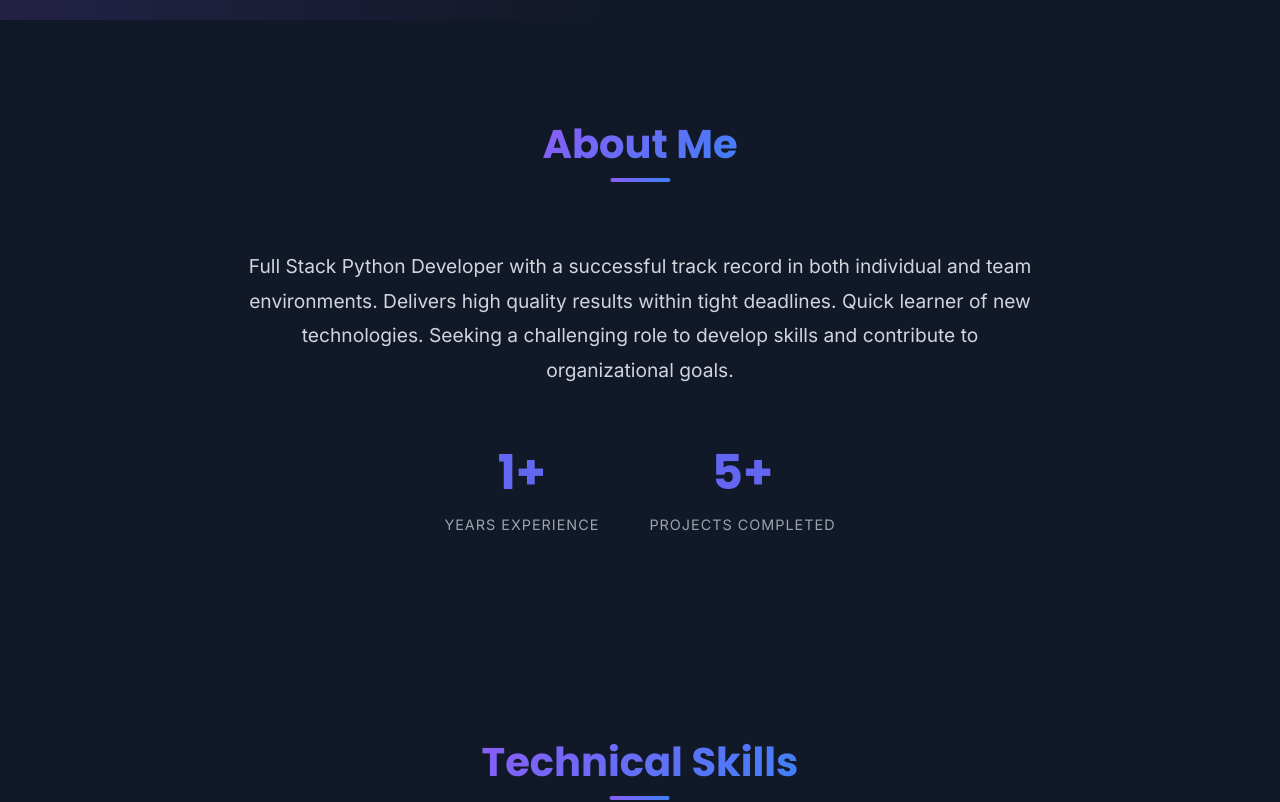
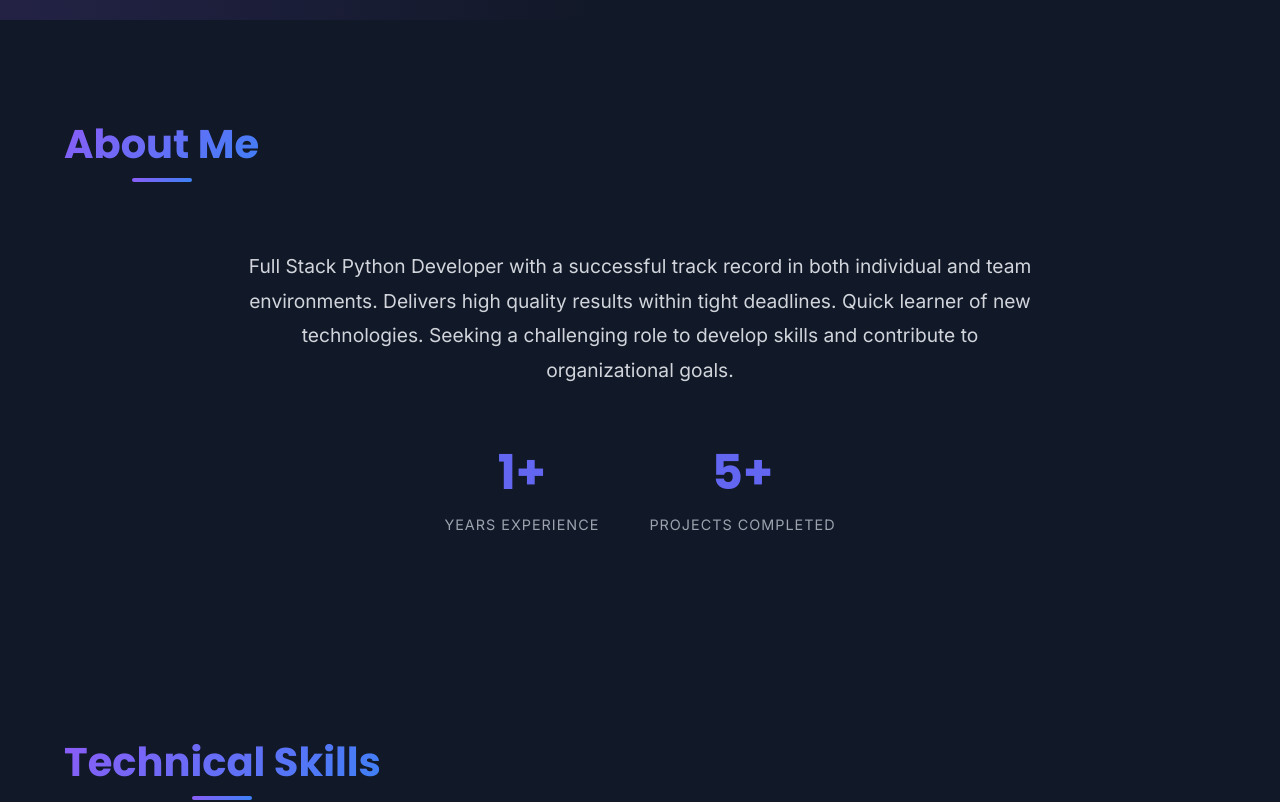
Before and after one commit to rashaeshaal/Portfolio, a React (Vite) app: page / in a window 1280 px wide. Shown: the part 780-1582 px from the top of the page. Built offline with nearby package versions, Linux system fonts and the light colour scheme.

Commit message:
add style

```diff
--- a/src/index.css
+++ b/src/index.css
@@ -108,7 +108,7 @@ img {
 
 .section-title {
   font-size: 2.5rem;
-  text-align: center;
+  text-align: left;
   margin-bottom: 3rem;
   background: var(--accent-gradient);
   -webkit-background-clip: text;
@@ -116,8 +116,8 @@ img {
   -webkit-text-fill-color: transparent;
   display: inline-block;
   position: relative;
-  left: 50%;
-  transform: translateX(-50%);
+  left: 0;
+  transform: none;
 }
 
 .section-title::after {
```
